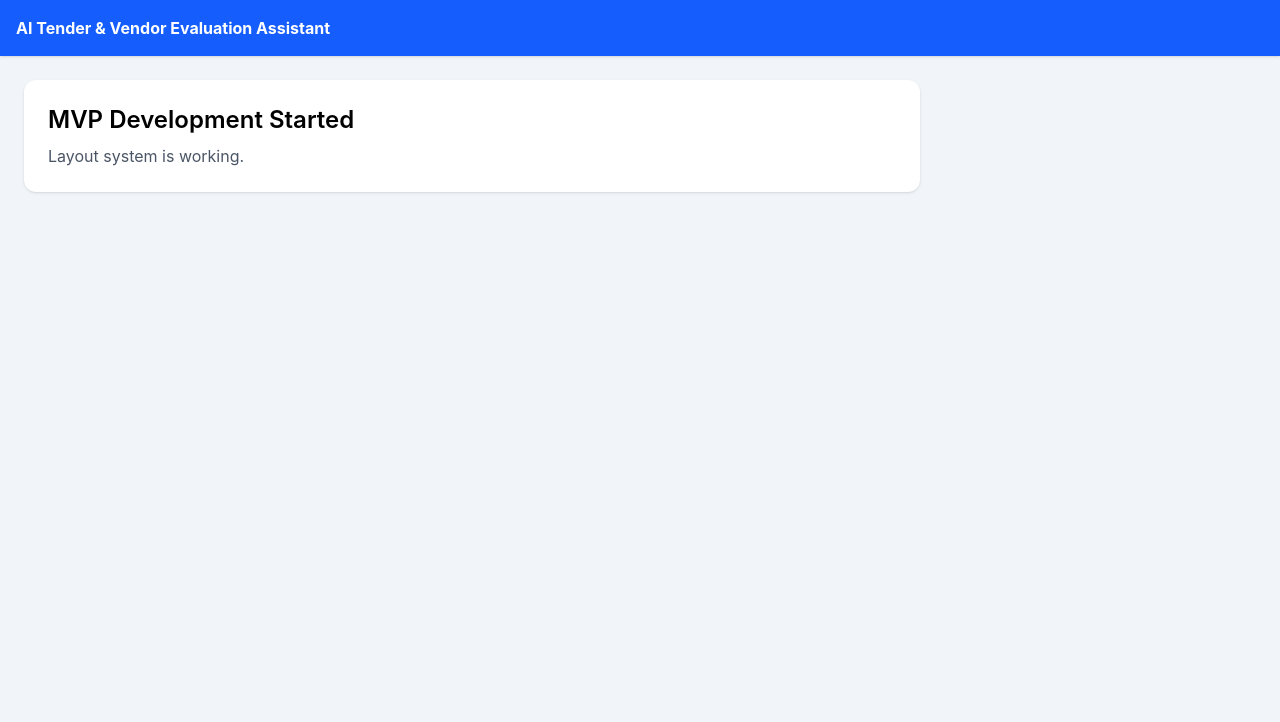
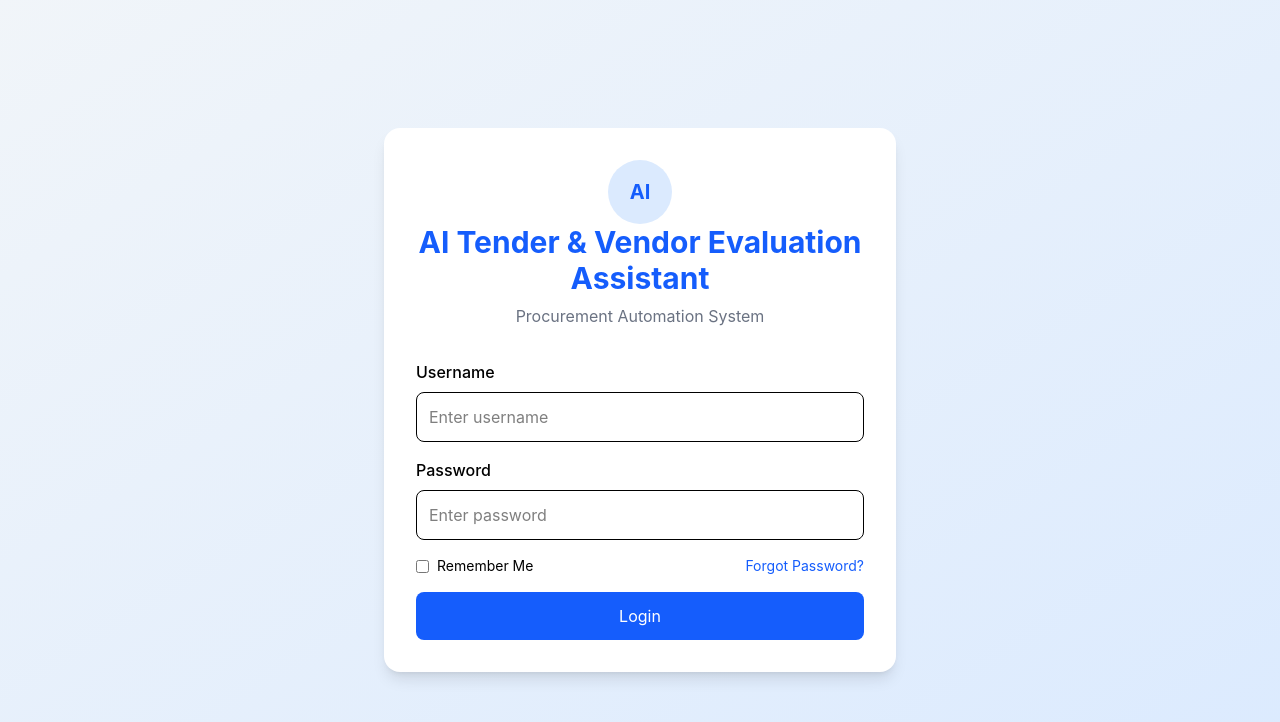
Before and after one commit to Abhishek-D04/ai-tender-vendor-assistant, a React app in the folder frontend/: page / in a window 1280 px wide. Shown: the top 722 px of the page. Built offline with nearby package versions, Linux system fonts and the light colour scheme; the HTML template or start-up script is replaced by a standard one.

Commit message:
Improve login page UI

```diff
--- a/frontend/src/App.jsx
+++ b/frontend/src/App.jsx
@@ -1,18 +1,11 @@
-import MainLayout from "./layouts/MainLayout";
+import AuthLayout from "./layouts/AuthLayout";
+import LoginPage from "./pages/LoginPage";
 
 function App() {
   return (
-    <MainLayout>
-      <div className="max-w-4xl bg-white p-6 rounded-xl shadow">
-        <h2 className="text-2xl font-semibold">
-          MVP Development Started
-        </h2>
-
-        <p className="mt-2 text-gray-600">
-          Layout system is working.
-        </p>
-      </div>
-    </MainLayout>
+    <AuthLayout>
+      <LoginPage />
+    </AuthLayout>
   );
 }
 
--- a/frontend/src/layouts/AuthLayout.jsx
+++ b/frontend/src/layouts/AuthLayout.jsx
@@ -1,6 +1,6 @@
 export default function AuthLayout({ children }) {
   return (
-    <div className="min-h-screen bg-slate-100 flex items-center justify-center">
+    <div className="min-h-screen bg-gradient-to-br from-slate-100 to-blue-100 flex items-center justify-center">
       {children}
     </div>
   );
--- /dev/null
+++ b/frontend/src/pages/LoginPage.jsx
@@ -0,0 +1,65 @@
+export default function LoginPage() {
+  return (
+    <div className="w-full max-w-lg">
+      <div className="bg-white rounded-2xl shadow-lg p-8">
+        <div className="w-16 h-16 mx-auto rounded-full bg-blue-100 flex items-center justify-center text-blue-600 font-bold text-xl">
+  AI
+</div>
+        <h1 className="text-3xl font-bold text-center text-blue-600">
+          AI Tender & Vendor Evaluation Assistant
+        </h1>
+
+        <p className="text-center text-gray-500 mt-2">
+          Procurement Automation System
+        </p>
+
+        <form className="mt-8 space-y-4">
+          <div>
+            <label className="block mb-2 font-medium">
+              Username
+            </label>
+
+            <input
+              type="text"
+              placeholder="Enter username"
+              className="w-full border rounded-lg p-3 focus:outline-none focus:ring-2 focus:ring-blue-500"
+            />
+          </div>
+
+          <div>
+            <label className="block mb-2 font-medium">
+              Password
+            </label>
+
+            <input
+              type="password"
+              placeholder="Enter password"
+              className="w-full border rounded-lg p-3 focus:outline-none focus:ring-2 focus:ring-blue-500"
+            />
+          </div>
+
+          <div className="flex justify-between text-sm">
+            <label className="flex items-center gap-2">
+              <input type="checkbox" />
+              Remember Me
+            </label>
+
+            <button
+              type="button"
+              className="text-blue-600"
+            >
+              Forgot Password?
+            </button>
+          </div>
+
+          <button
+            type="submit"
+            className="w-full bg-blue-600 text-white py-3 rounded-lg hover:bg-blue-700 transition"
+          >
+            Login
+          </button>
+        </form>
+      </div>
+    </div>
+  );
+}
```
Also changed, not shown: frontend/src/components/common/Button.jsx (added), frontend/src/components/common/Card.jsx (added), frontend/src/components/common/Input.jsx (added).
